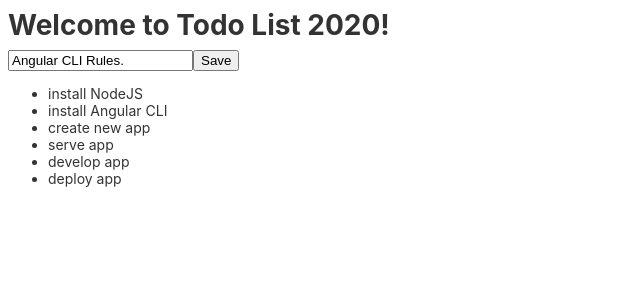
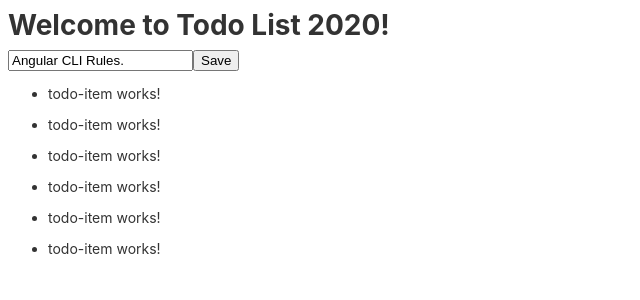
Before and after one commit to benlovesnachos/todoList2020, an Angular app: page / in a window 1280 px wide. Shown: the top 300 px of the page, without its empty margins (0-640 px from the left). Built offline with nearby package versions, Linux system fonts and the light colour scheme.

Commit message:
Completed step 10

```diff
--- a/src/app/app.component.ts
+++ b/src/app/app.component.ts
@@ -10,7 +10,7 @@
 
     <ul>
       <li *ngFor="let todoItem of todoList">
-        {{ todoItem.title }}
+        <app-todo-item [item]="todoItem"></app-todo-item>
       </li>
     </ul>
   `,
--- a/src/app/app.module.ts
+++ b/src/app/app.module.ts
@@ -3,11 +3,13 @@
 
 import { AppComponent } from './app.component';
 import { InputButtonUnitComponent } from './input-button-unit/input-button-unit.component';
+import { TodoItemComponent } from './todo-item/todo-item.component';
 
 @NgModule({
   declarations: [
     AppComponent,
-    InputButtonUnitComponent
+    InputButtonUnitComponent,
+    TodoItemComponent
   ],
   imports: [
     BrowserModule
--- /dev/null
+++ b/src/app/todo-item/todo-item.component.html
@@ -0,0 +1 @@
+<p>todo-item works!</p>
--- /dev/null
+++ b/src/app/todo-item/todo-item.component.ts
@@ -0,0 +1,14 @@
+import { Component, Input, OnInit } from '@angular/core';
+
+@Component({
+  selector: 'app-todo-item',
+  templateUrl: './todo-item.component.html',
+  styleUrls: ['./todo-item.component.css'],
+})
+export class TodoItemComponent implements OnInit {
+  @Input() item;
+
+  constructor() {}
+
+  ngOnInit(): void {}
+}
```
Also changed, not shown: src/app/todo-item/todo-item.component.css (added), 1 other file (tests, documents, lock files or other folders).
